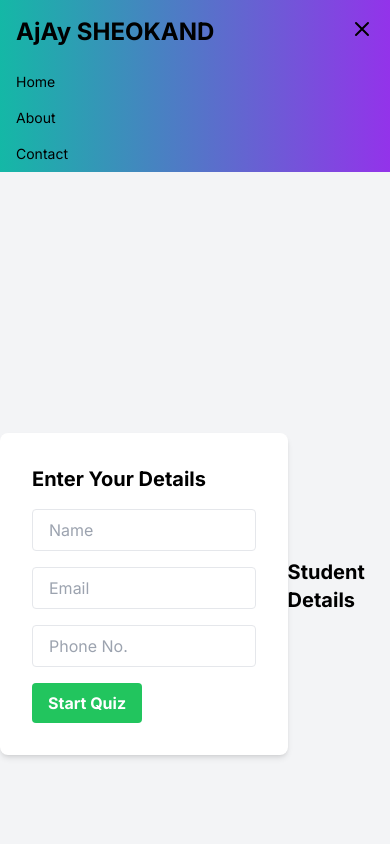
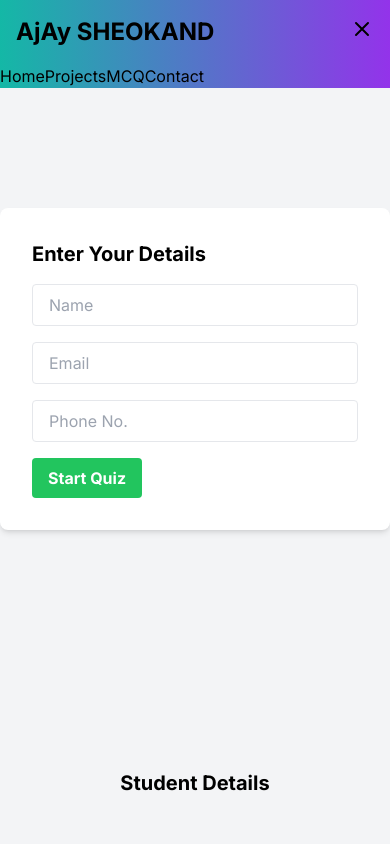
Before and after one commit to ajaysheokand-as/ajsheokand, a Next.js app: page /quiz in a window 390 px wide. Both pictures are taken after a click on the button 362 px from the left and 29 px from the top of the page. Shown: the top 844 px of the page. Built offline with nearby package versions, Linux system fonts and the light colour scheme.

Commit message:
fix media query bugs

```diff
--- a/app/home/page.tsx
+++ b/app/home/page.tsx
@@ -7,11 +7,6 @@ const Home: React.FC = () => {
     <div className="container mx-auto py-12 px-4 md:px-0">
       <div className="grid grid-cols-1 md:grid-cols-2 gap-8">
         <div className="flex items-center justify-center">
-          {/* <img
-            src="https://via.placeholder.com/256x256"
-            alt="Profile Picture"
-            className="w-64 h-64 rounded-full object-cover"
-          /> */}
           <Image
             src="https://via.placeholder.com/256x256"
             alt="Profile Picture"
--- a/app/projects/page.tsx
+++ b/app/projects/page.tsx
@@ -1,5 +1,6 @@
 // pages/projects.tsx
 import Link from 'next/link';
+import Image from 'next/image'
 
 const projects = [
   {
@@ -35,11 +36,17 @@ const Projects: React.FC = () => {
           key={index}
           className="bg-white shadow-lg rounded-lg overflow-hidden transform hover:scale-105 transition duration-300"
         >
-          <img
+          {/* <img
             src={project.imageUrl}
             alt={project.title}
             className="w-full h-48 object-cover"
-          />
+          /> */}
+           <Image
+            src="https://via.placeholder.com/256x256"
+            alt={project.title}
+            className="w-full h-48 object-cover"
+            />
+
           <div className="p-4">
             <h2 className="text-2xl font-bold text-teal-700">{project.title}</h2>
             <p className="mt-2 text-gray-600">{project.description}</p>
--- a/components/header.tsx
+++ b/components/header.tsx
@@ -1,16 +1,22 @@
 // components/Header.tsx
 import React from 'react';
+import Image from 'next/image'
 
 const Header: React.FC = () => {
   return (
     <div className="container mx-auto py-12 px-4 md:px-0">
       <div className="grid grid-cols-1 md:grid-cols-2 gap-8">
         <div className="flex items-center justify-center">
-          <img
+          {/* <img
             src="https://via.placeholder.com/256x256"
             alt="Profile Picture"
             className="w-64 h-64 rounded-full object-cover"
-          />
+          /> */}
+          <Image
+            src="https://via.placeholder.com/256x256"
+            alt="Profile Picture"
+            className="w-64 h-64 rounded-full object-cover"
+            />
         </div>
         <div className="flex flex-col items-start justify-center">
           <h1 className="text-4xl font-bold text-teal-600 mb-4">
--- a/components/navbar.tsx
+++ b/components/navbar.tsx
@@ -1,6 +1,6 @@
-"use client"
-import React, { useState } from 'react';
-import Link from 'next/link';
+"use client";
+import React, { useState } from "react";
+import Link from "next/link";
 
 const Navbar = () => {
   const [isOpen, setIsOpen] = useState(false);
@@ -13,41 +13,53 @@ const Navbar = () => {
     <nav className="bg-gradient-to-r from-teal-500 to-purple-600 shadow-md">
       <div className="container mx-auto px-4 py-4 flex justify-between items-center">
         <div className="text-2xl font-bold">
-          <Link href="/">
-            AjAy SHEOKAND
-          </Link>
+          <Link href="/">AjAy SHEOKAND</Link>
         </div>
         <div className="hidden md:flex space-x-6">
           <Link href="/" className="hover:text-gray-400">
             Home
           </Link>
           <Link href="/projects" className="hover:text-gray-400">
-           Projects
+            Projects
           </Link>
           <Link href="/quiz" className="hover:text-gray-400">
-           MCQ
+            MCQ
           </Link>
           <Link href="/contact" className="hover:text-gray-400">
-           Contact
+            Contact
           </Link>
         </div>
         <div className="md:hidden">
           <button onClick={toggleMenu} className="focus:outline-none">
-            <svg className="w-6 h-6" fill="none" stroke="currentColor" viewBox="0 0 24 24" xmlns="http://www.w3.org/2000/svg">
-              <path strokeLinecap="round" strokeLinejoin="round" strokeWidth="2" d={!isOpen ? "M4 6h16M4 12h16M4 18h16" : "M6 18L18 6M6 6l12 12"}></path>
+            <svg
+              className="w-6 h-6"
+              fill="none"
+              stroke="currentColor"
+              viewBox="0 0 24 24"
+              xmlns="http://www.w3.org/2000/svg"
+            >
+              <path
+                strokeLinecap="round"
+                strokeLinejoin="round"
+                strokeWidth="2"
+                d={!isOpen ? "M4 6h16M4 12h16M4 18h16" : "M6 18L18 6M6 6l12 12"}
+              ></path>
             </svg>
           </button>
         </div>
       </div>
-      <div className={`md:hidden ${isOpen ? 'block' : 'hidden'}`}>
-        <Link href="/" className="block px-4 py-2 text-sm hover:bg-gray-700">
-         Home
+      <div className={`md:hidden ${isOpen ? "block" : "hidden"}`}>
+        <Link href="/" className="hover:text-gray-400">
+          Home
         </Link>
-        <Link href="/about" className="block px-4 py-2 text-sm hover:bg-gray-700">
-          About
+        <Link href="/projects" className="hover:text-gray-400">
+          Projects
         </Link>
-        <Link href="/contact" className="block px-4 py-2 text-sm hover:bg-gray-700">
-         Contact
+        <Link href="/quiz" className="hover:text-gray-400">
+          MCQ
+        </Link>
+        <Link href="/contact" className="hover:text-gray-400">
+          Contact
         </Link>
       </div>
     </nav>
--- a/components/quizpage.tsx
+++ b/components/quizpage.tsx
@@ -81,7 +81,7 @@ const QuizPage = () => {
         <p>Email: {studentDetails.email}</p>
         <p>Phone No.: {studentDetails.phone}</p>
         </div> */}
-    <div className="min-h-screen flex items-center justify-around">
+    <div className="min-h-screen flex flex-wrap items-center justify-around">
       <div className="bg-white p-8 rounded-lg shadow-md w-full max-w-md">
         {showPopup && (
           <div>
```
